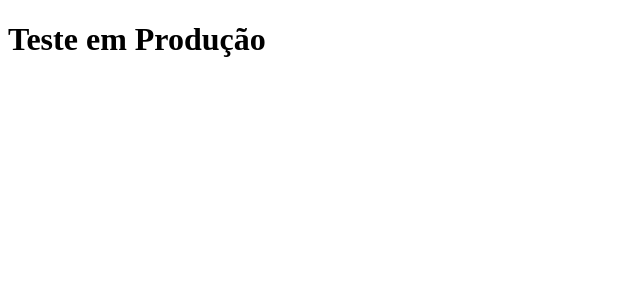
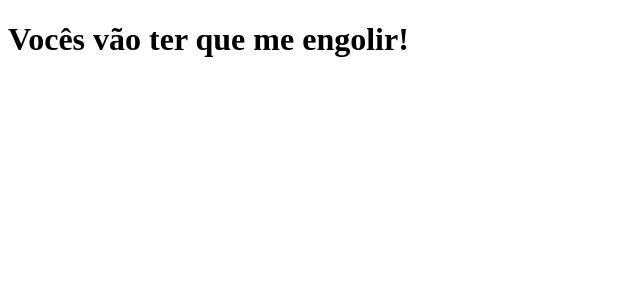
Before and after one commit to tiagolaranjeira/clone-tabnews, a Next.js app: page / in a window 1280 px wide. Shown: the top 300 px of the page, without its empty margins (0-640 px from the left). Built offline with nearby package versions, Linux system fonts and the light colour scheme.

Commit message:
change_text2

```diff
--- a/pages/index.js
+++ b/pages/index.js
@@ -1,5 +1,5 @@
 function Home() {
-    return <h1>Teste em Produção</h1>
+    return <h1>Vocês vão ter que me engolir!</h1>
 }
 
 export default Home;
```
